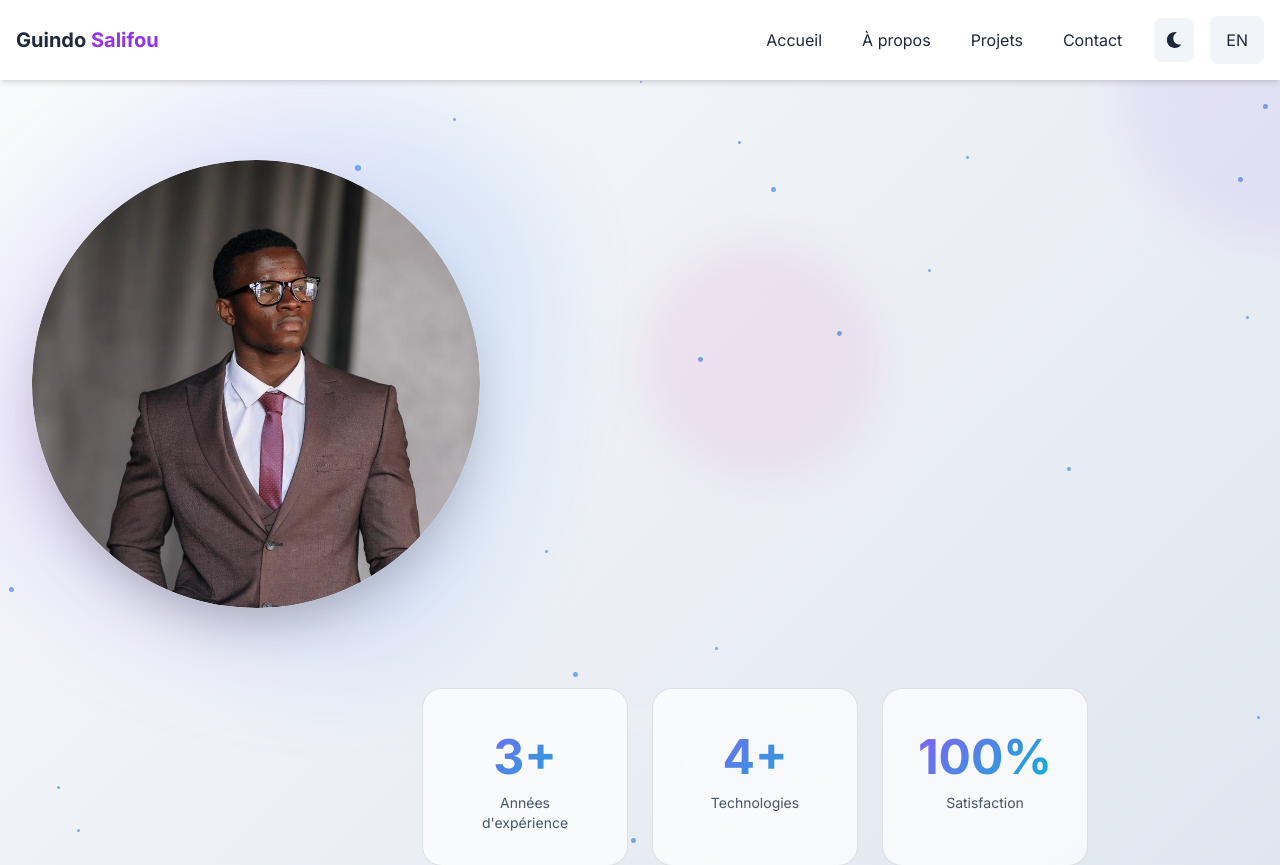
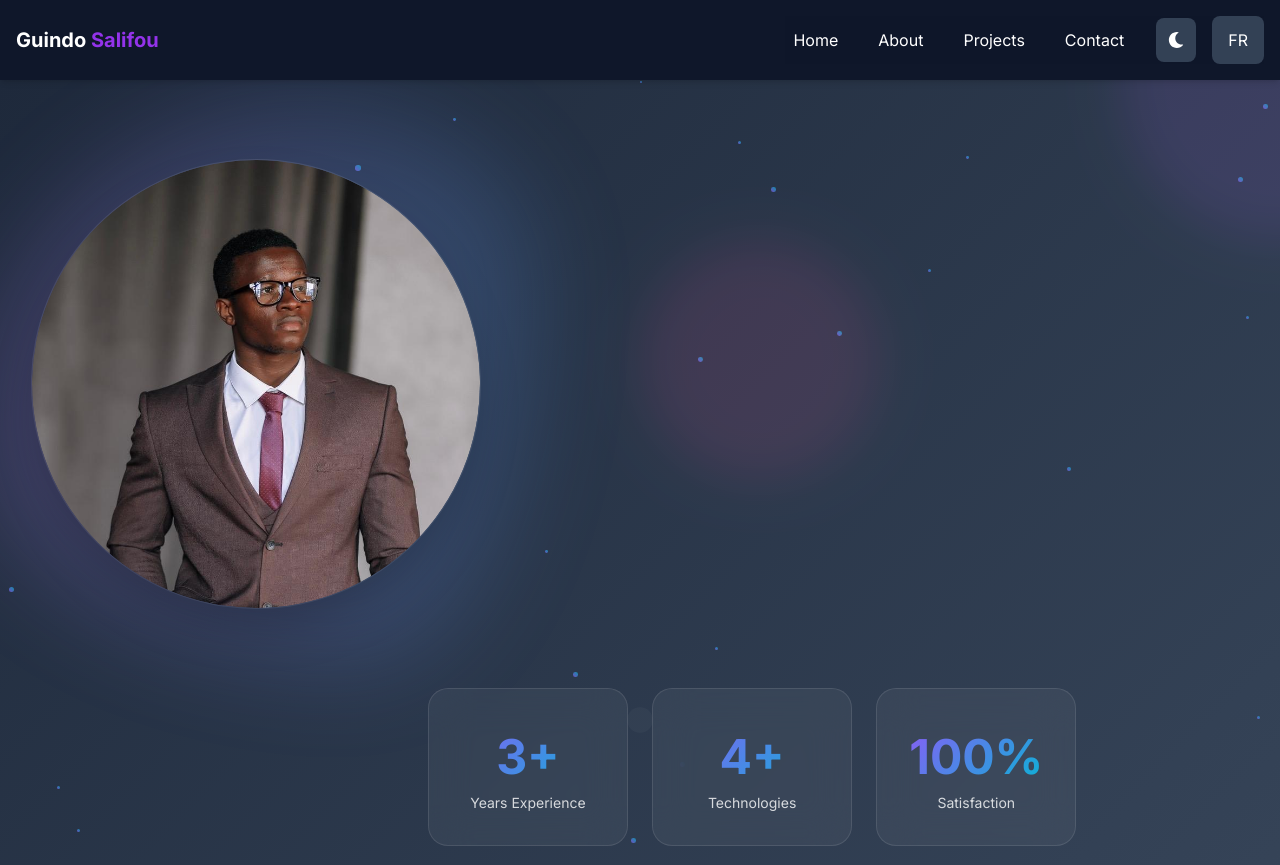
Before and after one commit to Guindo97/portfolio, a React (Vite) app: page / in a window 1280 px wide. Shown: the top 865 px of the page. Built offline with nearby package versions, Linux system fonts and the light colour scheme.

Commit message:
feat: Set English as default language and dark mode as default theme

```diff
--- a/index.html
+++ b/index.html
@@ -82,6 +82,10 @@
   </head>
   <body>
     <div id="root"></div>
+    <script>
+      // Appliquer le mode sombre par défaut immédiatement
+      document.documentElement.classList.add('dark');
+    </script>
     <script type="module" src="/src/main.jsx"></script>
   </body>
 </html>
--- a/src/App.jsx
+++ b/src/App.jsx
@@ -13,9 +13,29 @@ const Contact = lazy(() => import("./pages/contact"));
 import "./index.css"; // ✅ CSS global
 
 function App() {
-  const [lang, setLang] = useState("fr");
+  const [lang, setLang] = useState(() => {
+    // Vérifier si on est côté client
+    if (typeof window === 'undefined') {
+      return 'en'; // Langue par défaut : anglais
+    }
+
+    // Vérifier si l'utilisateur a une préférence sauvegardée
+    const savedLang = localStorage.getItem('language');
+    if (savedLang) {
+      return savedLang;
+    }
+
+    // Langue par défaut : anglais
+    return 'en';
+  });
+
   const toggleLang = () => {
-    setLang((prevLang) => (prevLang === "fr" ? "en" : "fr"));
+    setLang((prevLang) => {
+      const newLang = prevLang === "fr" ? "en" : "fr";
+      // Sauvegarder la préférence dans localStorage
+      localStorage.setItem('language', newLang);
+      return newLang;
+    });
   };
 
   // Composant de chargement pour Suspense
--- a/src/components/hero.jsx
+++ b/src/components/hero.jsx
@@ -70,7 +70,7 @@ const Hero = ({ lang }) => {
 
   // Animation de typing
   useEffect(() => {
-    const fullText = lang === "fr" ? "Développeur Frontend" : "Frontend Developer";
+    const fullText = lang === "fr" ? "Développeur Full Stack Web & Mobile" : "Full Stack Web & Mobile Developer";
     let index = 0;
 
     const typeText = () => {
--- a/src/contexts/ThemeContext.jsx
+++ b/src/contexts/ThemeContext.jsx
@@ -14,7 +14,7 @@ export const ThemeProvider = ({ children }) => {
   const [isDark, setIsDark] = useState(() => {
     // Vérifier si on est côté client
     if (typeof window === 'undefined') {
-      return false;
+      return true; // Mode sombre par défaut
     }
 
     // Vérifier si l'utilisateur a une préférence sauvegardée
@@ -22,8 +22,9 @@ export const ThemeProvider = ({ children }) => {
     if (savedTheme) {
       return savedTheme === 'dark';
     }
-    // Sinon, utiliser la préférence système
-    return window.matchMedia('(prefers-color-scheme: dark)').matches;
+
+    // Mode sombre par défaut (au lieu de suivre la préférence système)
+    return true;
   });
 
   const toggleTheme = () => {
@@ -56,6 +57,13 @@ export const ThemeProvider = ({ children }) => {
     }
   }, []);
 
+  // Effet pour appliquer le thème immédiatement au montage du composant
+  useEffect(() => {
+    const root = document.documentElement;
+    // Appliquer le mode sombre par défaut immédiatement
+    root.classList.add('dark');
+  }, []);
+
   const value = {
     isDark,
     toggleTheme,
--- a/src/main.jsx
+++ b/src/main.jsx
@@ -5,11 +5,14 @@ import { BrowserRouter } from 'react-router-dom'; // ✅
 
 import './index.css';
 import App from './App';
+import { ThemeProvider } from './contexts/ThemeContext';
 
 createRoot(document.getElementById('root')).render(
   <StrictMode>
     <BrowserRouter> {/* ✅ Ici */}
-      <App />
+      <ThemeProvider>
+        <App />
+      </ThemeProvider>
     </BrowserRouter>
   </StrictMode>
 );
```
